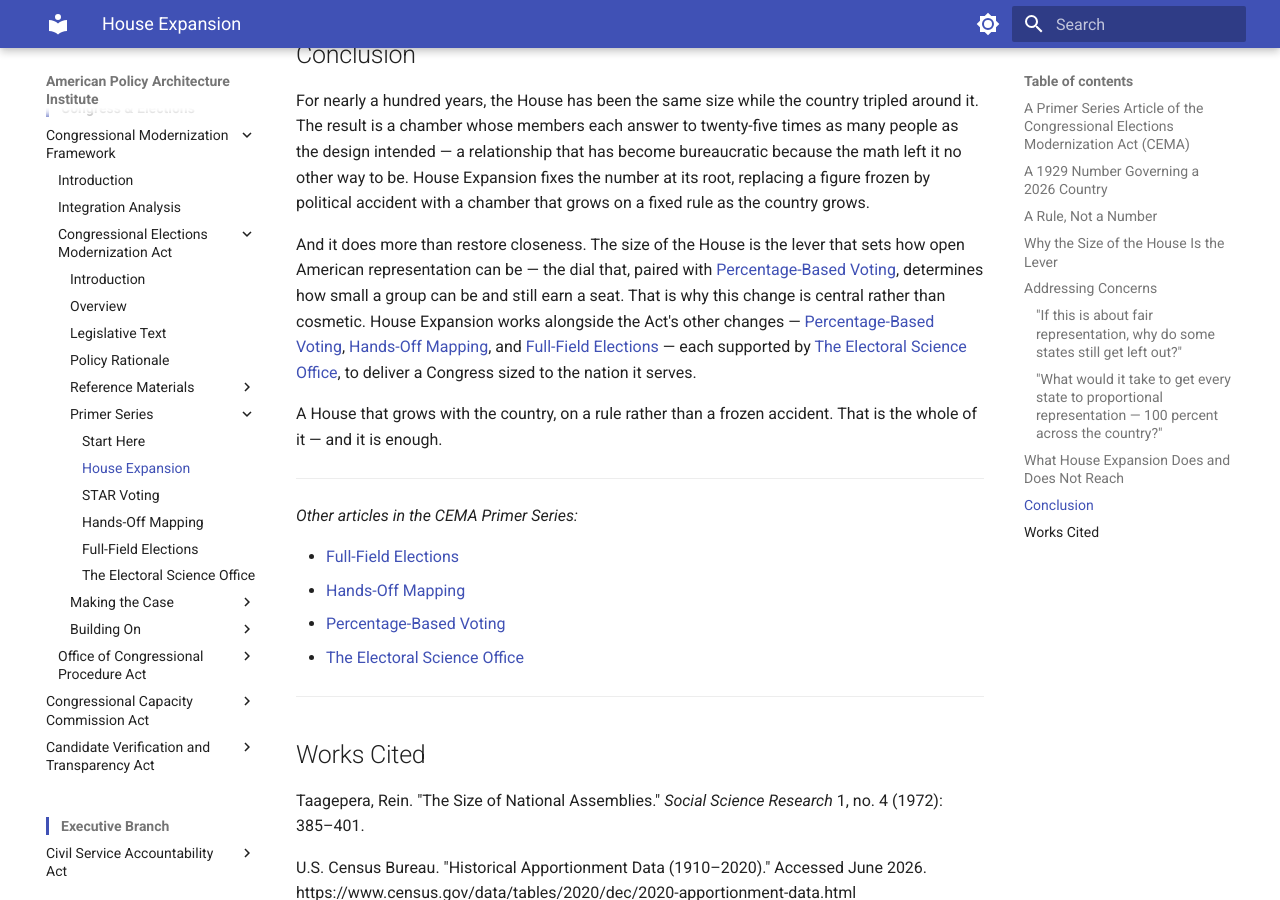
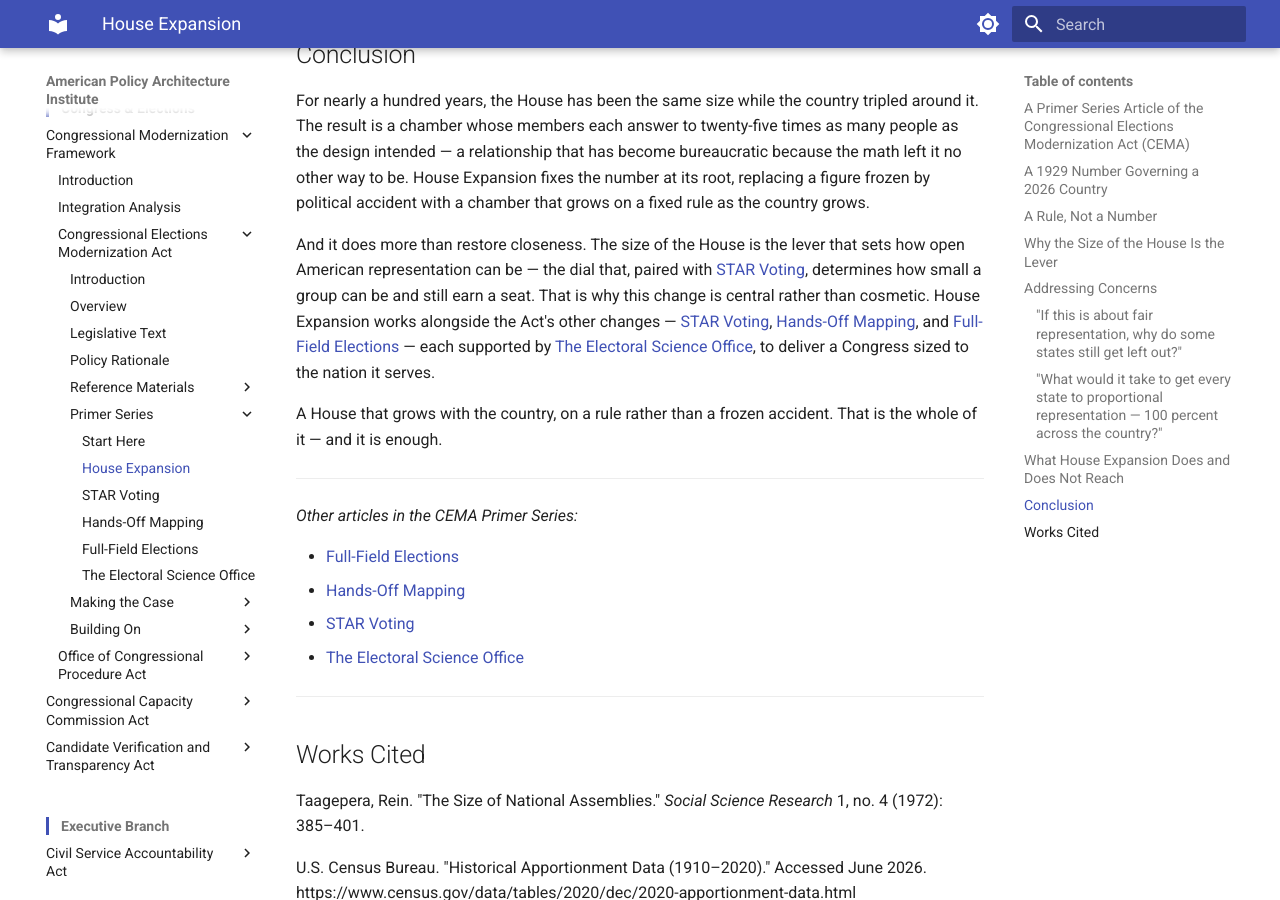
Before and after one commit to albertintech/apai, an MkDocs documentation site: the page built from docs/congress/cmf/cema/house-expansion.md, in a window 1280 px wide and 900 px high, scrolled down 5118 px. Built offline with MkDocs 1.6.1 and Material for MkDocs 9.7.7, drawn with Linux system fonts in a browser that asks for light colours; some of the changed text lies outside the part shown.

Commit message:
Replace 'Percentage-Based Voting' with 'STAR Voting'

```diff
--- a/docs/congress/cmf/cema/house-expansion.md
+++ b/docs/congress/cmf/cema/house-expansion.md
@@ -46,9 +46,9 @@ One feature of the design matters more than any other for understanding what exp
 
 It would be easy to read House Expansion as a quality-of-life improvement — smaller districts, more accessible representatives, lighter caseloads — and stop there. Those benefits are real. But the size of the House does something more fundamental within CEMA's design: it sets how open the entire system can be.
 
-Here is the mechanism, in plain terms. CEMA pairs expansion with [Percentage-Based Voting](/congress/cmf/cema/percentage-based-voting/), under which most representatives are elected from larger, multi-seat districts rather than one-winner districts. In a multi-seat district, the share of support a group needs to win one of the seats depends on how many seats the district has. A three-seat district takes roughly a third of the vote to win one seat; a five-seat district, roughly a fifth; a seven-seat district, roughly a seventh. More total seats in the House means more seats per district, and more seats per district means a smaller slice of support is enough to win one. The size of the House, in other words, is the dial that sets how low the bar to win representation can fall.
+Here is the mechanism, in plain terms. CEMA pairs expansion with [STAR Voting](/congress/cmf/cema/star-voting/), under which most representatives are elected from larger, multi-seat districts rather than one-winner districts. In a multi-seat district, the share of support a group needs to win one of the seats depends on how many seats the district has. A three-seat district takes roughly a third of the vote to win one seat; a five-seat district, roughly a fifth; a seven-seat district, roughly a seventh. More total seats in the House means more seats per district, and more seats per district means a smaller slice of support is enough to win one. The size of the House, in other words, is the dial that sets how low the bar to win representation can fall.
 
-That makes expansion the lever behind the whole structure. Suppose someone looks at CEMA and worries that the threshold to earn a seat is still too high for smaller groups to clear. The remedy is not to tinker with the voting method or redraw any lines. The remedy is a bigger House. Grow the chamber, and every threshold in the system comes down automatically, because the arithmetic of seats-per-district does the work. The threshold mechanics themselves belong to [Percentage-Based Voting](/congress/cmf/cema/percentage-based-voting/); what House Expansion contributes is the realization that the size of the chamber is what governs all of them. Expand the House and you open the system; hold it small and you keep it closed.
+That makes expansion the lever behind the whole structure. Suppose someone looks at CEMA and worries that the threshold to earn a seat is still too high for smaller groups to clear. The remedy is not to tinker with the voting method or redraw any lines. The remedy is a bigger House. Grow the chamber, and every threshold in the system comes down automatically, because the arithmetic of seats-per-district does the work. The threshold mechanics themselves belong to [STAR Voting](/congress/cmf/cema/star-voting/); what House Expansion contributes is the realization that the size of the chamber is what governs all of them. Expand the House and you open the system; hold it small and you keep it closed.
 
 This is what lifts House Expansion from administrative housekeeping to something central to the design. It is not just that a larger House represents people more closely. It is that the size of the House is the single setting that determines how openable American representation can be.
 
@@ -84,7 +84,7 @@ House Expansion changes the size of one chamber and nothing else. It grows the H
 
 For nearly a hundred years, the House has been the same size while the country tripled around it. The result is a chamber whose members each answer to twenty-five times as many people as the design intended — a relationship that has become bureaucratic because the math left it no other way to be. House Expansion fixes the number at its root, replacing a figure frozen by political accident with a chamber that grows on a fixed rule as the country grows.
 
-And it does more than restore closeness. The size of the House is the lever that sets how open American representation can be — the dial that, paired with [Percentage-Based Voting](/congress/cmf/cema/percentage-based-voting/), determines how small a group can be and still earn a seat. That is why this change is central rather than cosmetic. House Expansion works alongside the Act's other changes — [Percentage-Based Voting](/congress/cmf/cema/percentage-based-voting/), [Hands-Off Mapping](/congress/cmf/cema/hands-off-mapping/), and [Full-Field Elections](/congress/cmf/cema/full-field-elections/) — each supported by [The Electoral Science Office](/congress/cmf/cema/the-electoral-science-office/), to deliver a Congress sized to the nation it serves.
+And it does more than restore closeness. The size of the House is the lever that sets how open American representation can be — the dial that, paired with [STAR Voting](/congress/cmf/cema/star-voting/), determines how small a group can be and still earn a seat. That is why this change is central rather than cosmetic. House Expansion works alongside the Act's other changes — [STAR Voting](/congress/cmf/cema/star-voting/), [Hands-Off Mapping](/congress/cmf/cema/hands-off-mapping/), and [Full-Field Elections](/congress/cmf/cema/full-field-elections/) — each supported by [The Electoral Science Office](/congress/cmf/cema/the-electoral-science-office/), to deliver a Congress sized to the nation it serves.
 
 A House that grows with the country, on a rule rather than a frozen accident. That is the whole of it — and it is enough.
 
@@ -94,7 +94,7 @@ A House that grows with the country, on a rule rather than a frozen accident. Th
 
 - [Full-Field Elections](/congress/cmf/cema/full-field-elections/)
 - [Hands-Off Mapping](/congress/cmf/cema/hands-off-mapping/)
-- [Percentage-Based Voting](/congress/cmf/cema/percentage-based-voting/)
+- [STAR Voting](/congress/cmf/cema/star-voting/)
 - [The Electoral Science Office](/congress/cmf/cema/the-electoral-science-office/)
 
 ---
@@ -115,12 +115,19 @@ The *Congressional Elections Modernization Act* (Rev 6.2) is an internal APAI do
 
 
 <!--
+Series Alignment: The Congressional Elections Modernization Act (Rev 6.2)
+
 ## Revision History
 
-**Revision 6.2-a**
+**Revision 1.0** (Current)
+- Series baseline established under the new CEMA Primer Series filename convention: `CEMA-primer-[series]-[rev]-[title]-[letter].md`. File renamed from `CEMA-6-2-primer-house-expansion-a.md` to `CEMA-primer-1-0-house-expansion.md`; the legislative-source tag is removed from the filename and now carried by the Series Alignment line above. Doc-level letter dropped as part of a series-wide alignment sweep
+- STAR Voting title cascade applied: all in-text cross-references and the footer primer index entry changed from "Percentage-Based Voting" to "STAR Voting," and affected footer/in-text URL paths from `/congress/cmf/cema/percentage-based-voting/` to `/congress/cmf/cema/star-voting/`. Lowercase "percentage-based voting" concept usage in running prose left intact per the originating work order
+- Prior revision history renumbered into the pre-1.0 (0.x) band; entry prose preserved verbatim
+
+**Revision 0.9**
 - Works Cited reconciliation pass (Coordination Hub work order): replaced the seed Act-only list with reconciled external entries tied to surviving claims — Permanent Apportionment Act of 1929, U.S. Census (population and 2020 apportionment), U.S. Constitution Art. I §2, Taagepera (1972), and Census historical apportionment record. No body claims adjusted: every empirical figure traces to a citable external root or to APAI Huntington-Hill analysis on cited Census data. The Act and the APAI apportionment analysis are referenced in prose by name only, not in Works Cited. No reverberations.
 
-**Revision 6.2** (Current)
+**Revision 0.8**
 - Initial production of *House Expansion* CEMA Primer Series article — completes the five-article primer series
 - Built as a hybrid from parallel Opus and Sonnet drafts per the Coordination Hub work order; Opus-dominant (opening, rule-not-number, lever, both concerns, scope, conclusion) with three Sonnet borrowings: the "1929 freeze was the exception, not the rule" historical beat, the three/five/seven-seat threshold ladder, and the "one or two seats is one or two winners; no remainder to allocate" line
 - Post-merge: spliced one verified figure from a third (Fable) draft run — the ~39% constituent-load reduction (population per representative falling from ~760,000 to ~465,000 at the 720-seat target), confirmed against the apportionment/osmosis reference table; stated as population-per-representative (not district population) for accuracy. Fable's operational specifics (advance-publication windows) and its conclusion conceit were not adopted
```
